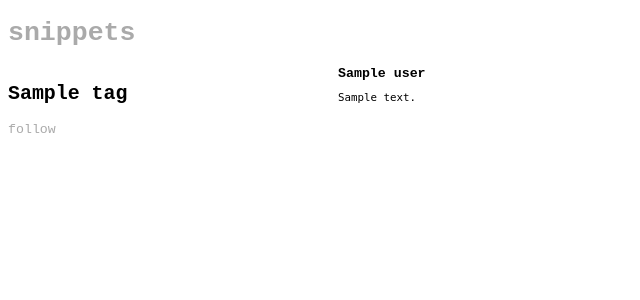
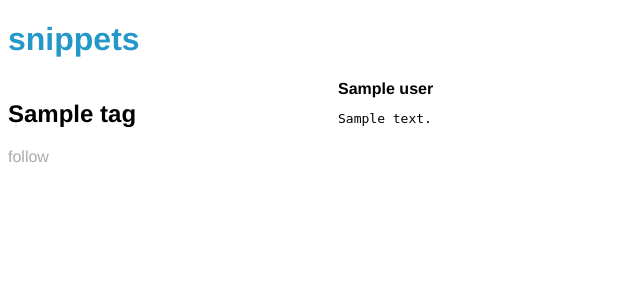
Before and after one commit to kushal/snippets, a Django app: template templates/tag.html in a window 1280 px wide. Shown: the top 300 px of the page, without its empty margins (0-640 px from the left). Run offline with Django 3.2, Linux system fonts and the light colour scheme; the template is opened without the code that fills it: most values are stand-ins (such as "Sample title", 1, 10 or a date in 2020).

Commit message:
More tweaks.

```diff
--- a/emails.py
+++ b/emails.py
@@ -62,6 +62,6 @@ class OneDigestEmail(webapp.RequestHandler):
         logging.info(all_snippets)
         body = '\n\n\n'.join([self.__snippet_to_text(s) for s in all_snippets if s.user.email in following])
         if body:
-            self.__send_mail(user.email, body)
+            self.__send_mail(user.email, 'https://fssnippets.appspot.com\n\n' + body)
         else:
             logging.info(user.email + ' not following anybody.')
--- a/templates/base.html
+++ b/templates/base.html
@@ -2,7 +2,8 @@
 <html>
 <head>
   <style>
-    body { font-family: Courier New, monospaced; font-size: 83% }
+    body.x { font-family: Courier New, monospaced; }
+    body {font-family: Helvetica; }
     a.light { color: #AAA; text-decoration: none }
     a.light:hover { text-decoration: underline }
   </style>
@@ -10,7 +11,7 @@
 </head>
 
 <body>
-  <h1><a class="light" href="/">snippets</a></h2>
+  <h1><a class="light" style="color: #2398C9" href="/">snippets</a></h2>
   {% block body %}
   {% endblock %}
 </body>
--- a/templates/tag.html
+++ b/templates/tag.html
@@ -12,7 +12,7 @@
     {% endif %}
 
   </div>
-  <div style="float: left; margin-left: 30px">
+  <div style="float: left; margin-left: 30px; max-width: 600px">
     {% for snippet in snippets %}
       <b>{{ snippet.user.pretty_name }}</b><br/>
       <pre>{{ snippet.text }}</pre>
--- a/templates/user.html
+++ b/templates/user.html
@@ -24,7 +24,7 @@
     {% endfor %}
 
   </div>
-  <div style="float: left; margin-left: 30px">
+  <div style="float: left; margin-left: 30px; max-width: 600px">
     {% for snippet in snippets %}
       <b>{{ snippet.date }}</b><br/>
       <pre>{{ snippet.text }}</pre>
```
Also changed, not shown: receive_email.py (+12 -1 lines), templates/index.html (+9 -4 lines).
